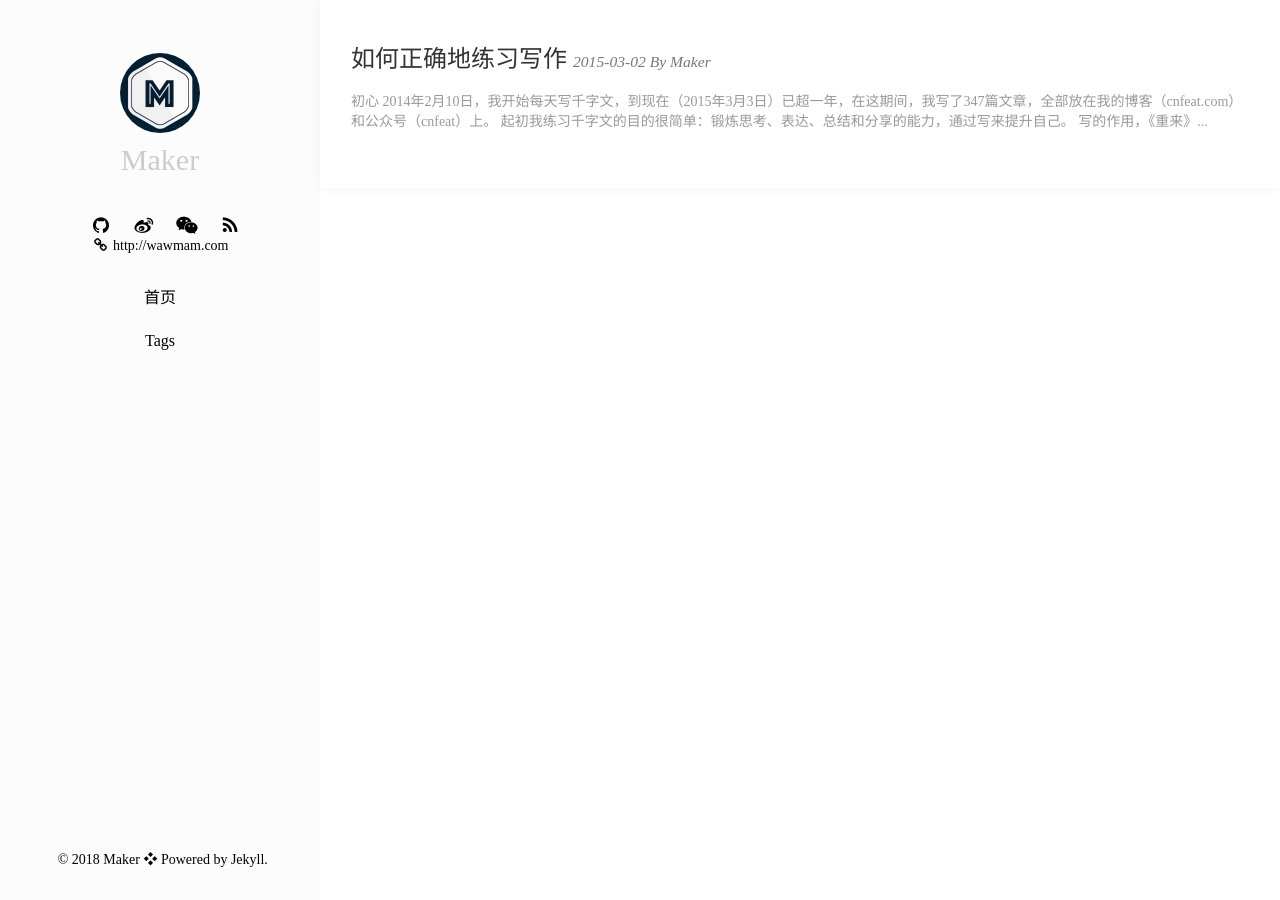
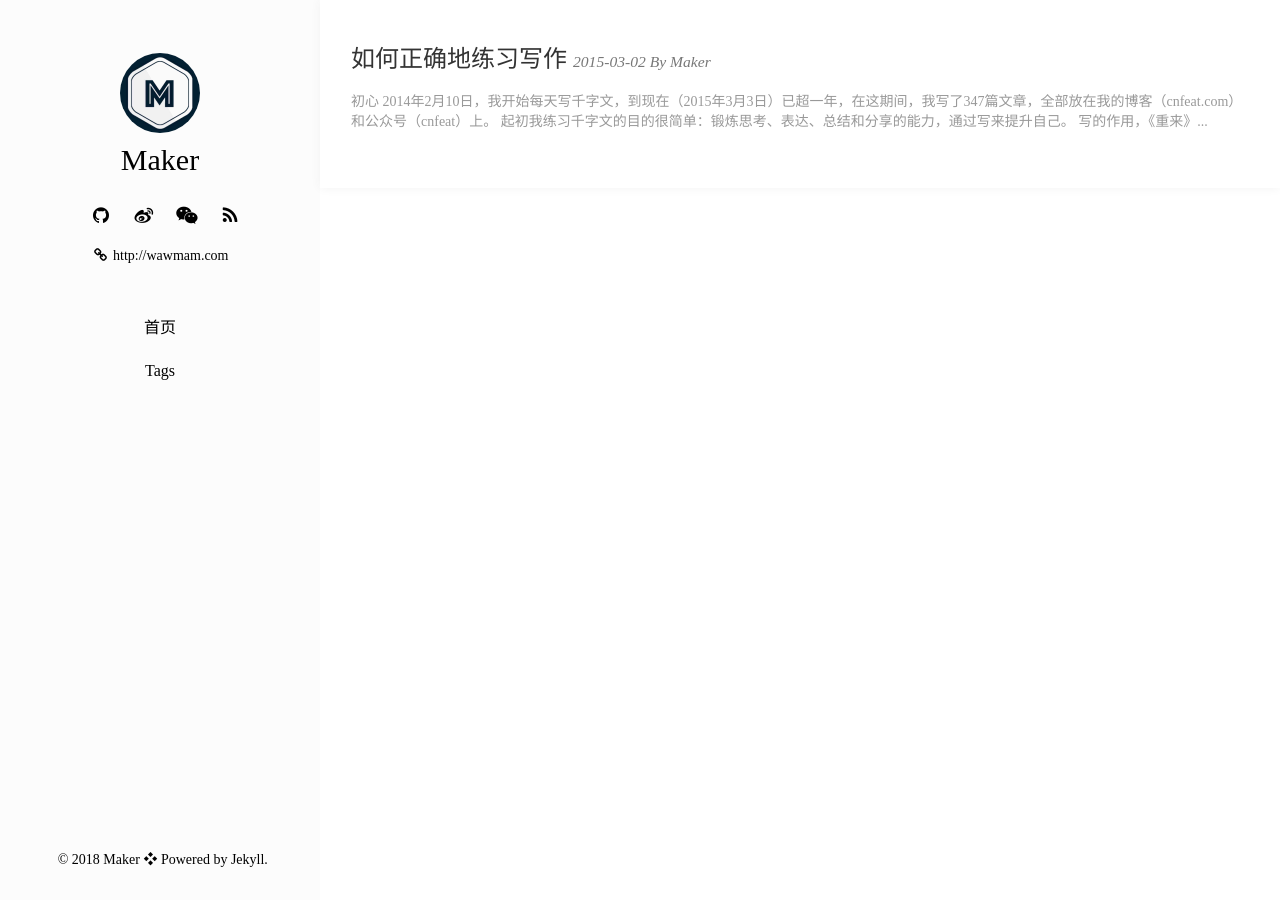
Before and after one commit to HerbCollins/HerbCollins.github.io, a Jekyll site: the page built from index.html, in a window 1280 px wide. Built offline with Jekyll 4.4.1, drawn with Linux system fonts in a browser that asks for light colours; the list of posts is cut into pages by our own code.

Commit message:
change style

```diff
--- a/_layouts/default.html
+++ b/_layouts/default.html
@@ -15,7 +15,7 @@
 						<img src="{{ "/img/maker.jpg" | prepend: site.baseurl }}" alt="">
 						<h2>Maker</h2>
 					</div>
-					<div class="row" style="margin-top: 20px;">
+					<div class="row" style="margin-top: 10px;">
 						<div class="col-md-6 col-md-offset-3">
 							<div class="row">
 								<div class="col-md-3">
@@ -40,7 +40,7 @@
 								</div>
 							</div>
 						</div>
-						<div class="col-md-6 col-md-offset-3">
+						<div class="col-md-6 col-md-offset-3" style="padding:20px 0px;">
 							<a href="http://wawmam.com"><i class="fa fa-fw fa-link"></i> http://wawmam.com</a>
 						</div>
 					</div>
--- a/css/app.css
+++ b/css/app.css
@@ -18,7 +18,6 @@ img{
 h2{
 	margin:0px;
 	padding:10px 0px 20px 0px;
-	color:#ccc;
 }
 
 .navbar{
```
